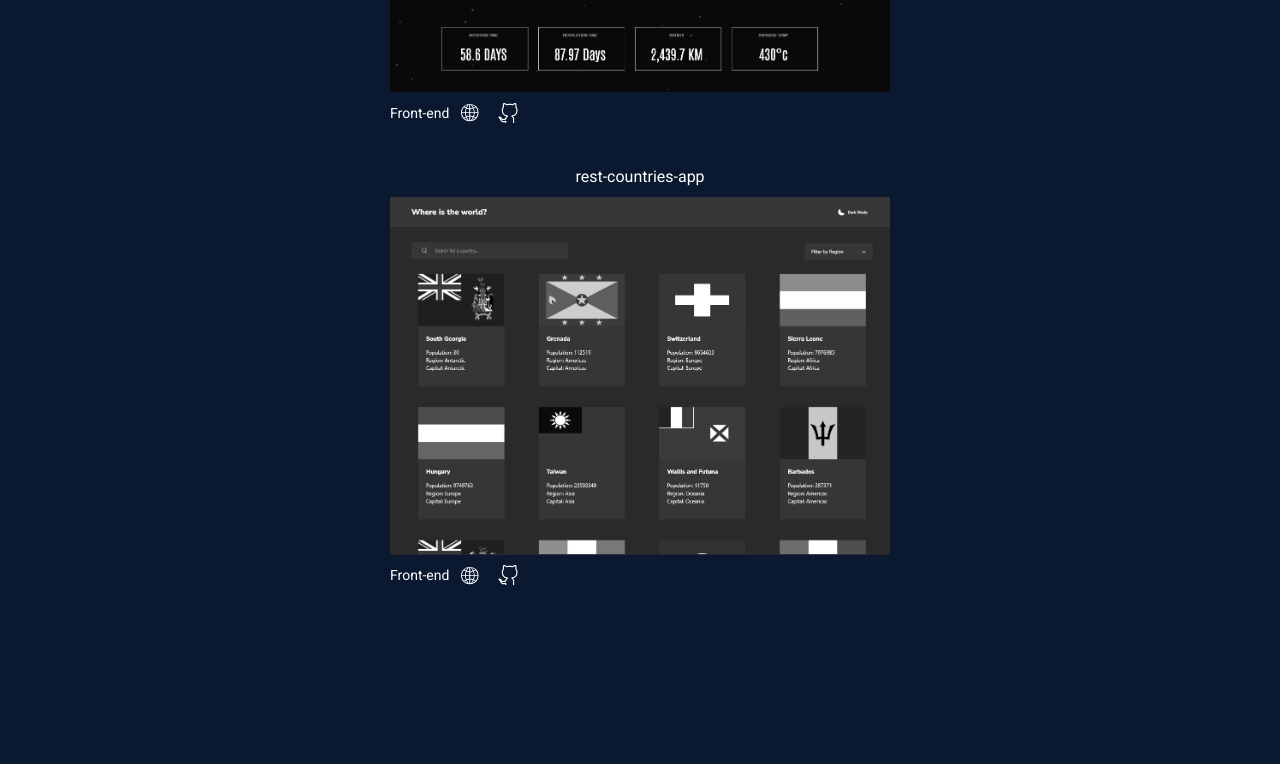
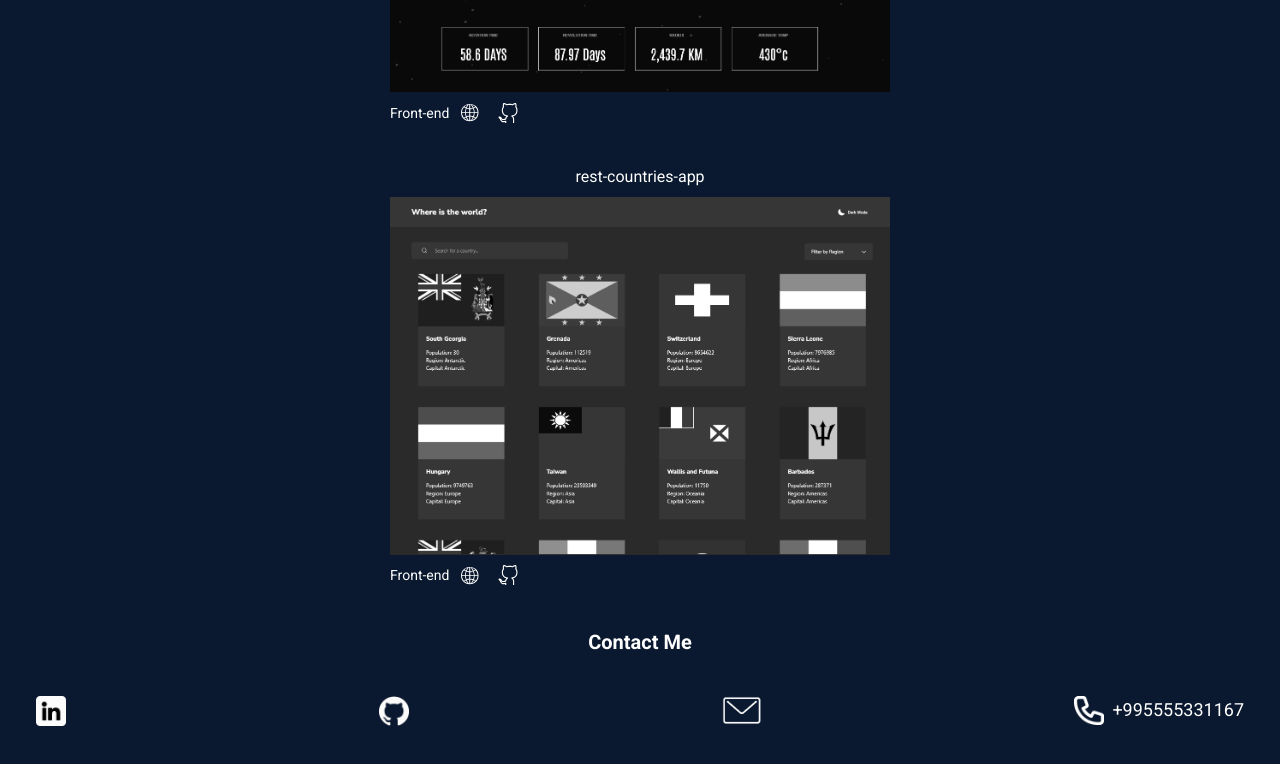
Before and after one commit to dlkokhta/My-Portfoglio, a Next.js app: page / in a window 1280 px wide. Shown: the part 5011-5775 px from the top of the page. Built offline with nearby package versions, Linux system fonts and the light colour scheme.

Commit message:
add contact section

```diff
--- /dev/null
+++ b/src/app/components/Contact.tsx
@@ -0,0 +1,45 @@
+import Image from "next/image";
+const Contact = () => {
+  return (
+    <div>
+      <h1 className="text-center text-xl font-bold text-white ">Contact Me</h1>
+      <div className="mt-10 flex justify-between px-2">
+        <a href="https://www.linkedin.com/in/dimitri-kokhtashvili-6a816a297/">
+          <Image
+            src="/linkedin.png"
+            alt="linkedin icon"
+            width={30}
+            height={30}
+          />
+        </a>
+
+        <a href="https://github.com/dlkokhta">
+          <Image src="/github.png" alt="github icon" width={30} height={30} />
+        </a>
+
+        <a href="mailto:dl.kokhtashvili@gmail.com">
+          <Image
+            className="h-[29px]"
+            src="/mail.png"
+            alt="mail icon"
+            width={40}
+            height={25}
+          />
+        </a>
+
+        <div className="flex gap-2">
+          <Image
+            className="h-[29px]"
+            src="/phone.png"
+            alt="mail icon"
+            width={30}
+            height={30}
+          />
+          <h2 className="text-white text-lg">+995555331167</h2>
+        </div>
+      </div>
+    </div>
+  );
+};
+
+export default Contact;
--- a/src/app/components/SocialMedia.tsx
+++ /dev/null
@@ -1,11 +0,0 @@
-import Image from "next/image";
-const SocialMedia = () => {
-  return (
-    <div className="mt-20 flex flex-col  gap-5 pl-10 ">
-      <Image src="/linkedin.png" alt="My Photo" width={30} height={30} />
-      <Image src="/github.png" alt="My Photo" width={30} height={30} />
-    </div>
-  );
-};
-
-export default SocialMedia;
--- a/src/app/home/page.tsx
+++ b/src/app/home/page.tsx
@@ -2,6 +2,7 @@
 import About from "../components/About";
 import Skills from "../components/Skills";
 import Projects from "../components/Projects";
+import Contact from "../components/Contact";
 
 const HomePage = () => {
   return (
@@ -15,6 +16,9 @@ const HomePage = () => {
       <div id="projects" className="section">
         <Projects />
       </div>
+      <div id="contact" className="section">
+        <Contact />
+      </div>
     </main>
   );
 };
```
Also changed, not shown: public/mail.png (added), public/phone.png (added).
